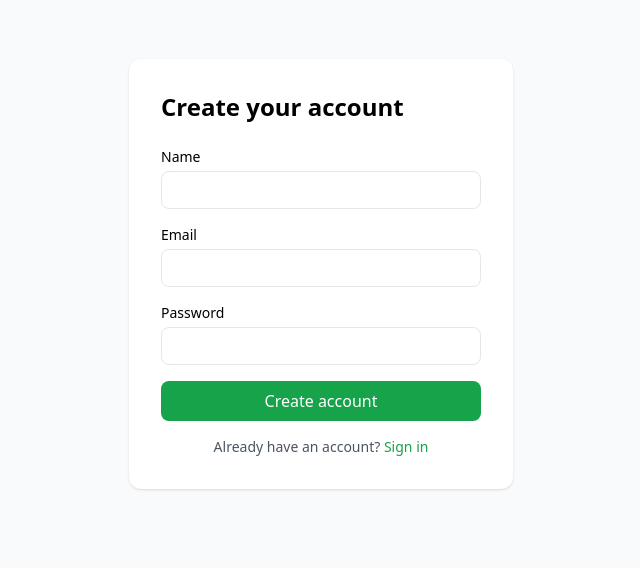
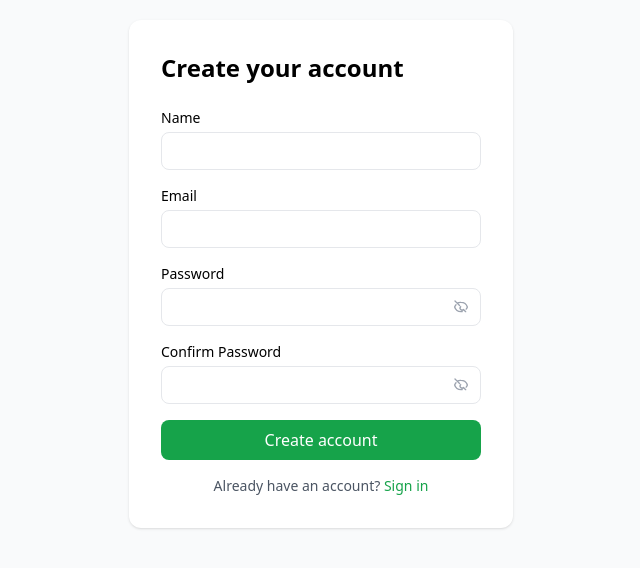
Before and after one commit to wacentco/wacent, a Next.js app in the folder apps/web/: page /register in a window 1280 px wide. Shown: the part 126-694 px from the top of the page, without its empty margins (319-959 px from the left). Built offline with nearby package versions, Linux system fonts and the light colour scheme; no server answers.

Commit message:
feat(web): add confirm password field and show/hide toggle on register page

```diff
--- a/apps/web/app/(auth)/register/page.tsx
+++ b/apps/web/app/(auth)/register/page.tsx
@@ -5,16 +5,36 @@ import { useRouter } from 'next/navigation'
 import Link from 'next/link'
 import { API_URL } from '../../lib/config'
 
+function EyeIcon({ open }: { open: boolean }) {
+  return open ? (
+    <svg xmlns="http://www.w3.org/2000/svg" className="w-4 h-4" fill="none" viewBox="0 0 24 24" stroke="currentColor" strokeWidth={2}>
+      <path strokeLinecap="round" strokeLinejoin="round" d="M15 12a3 3 0 11-6 0 3 3 0 016 0z" />
+      <path strokeLinecap="round" strokeLinejoin="round" d="M2.458 12C3.732 7.943 7.523 5 12 5c4.477 0 8.268 2.943 9.542 7-1.274 4.057-5.065 7-9.542 7-4.477 0-8.268-2.943-9.542-7z" />
+    </svg>
+  ) : (
+    <svg xmlns="http://www.w3.org/2000/svg" className="w-4 h-4" fill="none" viewBox="0 0 24 24" stroke="currentColor" strokeWidth={2}>
+      <path strokeLinecap="round" strokeLinejoin="round" d="M13.875 18.825A10.05 10.05 0 0112 19c-4.477 0-8.268-2.943-9.542-7a9.97 9.97 0 012.05-3.328M6.228 6.228A9.97 9.97 0 0112 5c4.477 0 8.268 2.943 9.542 7a9.97 9.97 0 01-1.772 3.247M6.228 6.228L3 3m3.228 3.228l3.65 3.65M15.75 15.75l3.25 3.25M15.75 15.75a3 3 0 01-4.243-4.243" />
+    </svg>
+  )
+}
+
 export default function RegisterPage() {
   const router = useRouter()
   const [name, setName] = useState('')
   const [email, setEmail] = useState('')
   const [password, setPassword] = useState('')
+  const [confirmPassword, setConfirmPassword] = useState('')
+  const [showPassword, setShowPassword] = useState(false)
+  const [showConfirm, setShowConfirm] = useState(false)
   const [error, setError] = useState('')
   const [loading, setLoading] = useState(false)
 
   async function handleSubmit(e: React.FormEvent) {
     e.preventDefault()
+    if (password !== confirmPassword) {
+      setError('Passwords do not match')
+      return
+    }
     setLoading(true)
     setError('')
 
@@ -62,14 +82,43 @@ export default function RegisterPage() {
           </div>
           <div>
             <label className="block text-sm font-medium mb-1">Password</label>
+            <div className="relative">
               <input
-              type="password"
+                type={showPassword ? 'text' : 'password'}
                 value={password}
                 onChange={(e) => setPassword(e.target.value)}
                 minLength={8}
                 required
-              className="w-full border rounded-lg px-3 py-2 text-sm focus:outline-none focus:ring-2 focus:ring-green-500"
+                className="w-full border rounded-lg px-3 py-2 pr-10 text-sm focus:outline-none focus:ring-2 focus:ring-green-500"
               />
+              <button
+                type="button"
+                onClick={() => setShowPassword((v) => !v)}
+                className="absolute right-3 top-1/2 -translate-y-1/2 text-gray-400 hover:text-gray-600"
+              >
+                <EyeIcon open={showPassword} />
+              </button>
+            </div>
+          </div>
+          <div>
+            <label className="block text-sm font-medium mb-1">Confirm Password</label>
+            <div className="relative">
+              <input
+                type={showConfirm ? 'text' : 'password'}
+                value={confirmPassword}
+                onChange={(e) => setConfirmPassword(e.target.value)}
+                minLength={8}
+                required
+                className="w-full border rounded-lg px-3 py-2 pr-10 text-sm focus:outline-none focus:ring-2 focus:ring-green-500"
+              />
+              <button
+                type="button"
+                onClick={() => setShowConfirm((v) => !v)}
+                className="absolute right-3 top-1/2 -translate-y-1/2 text-gray-400 hover:text-gray-600"
+              >
+                <EyeIcon open={showConfirm} />
+              </button>
+            </div>
           </div>
           {error && <p className="text-red-600 text-sm">{error}</p>}
           <button
```
Lines whose indentation alone changed are shown as unchanged.
